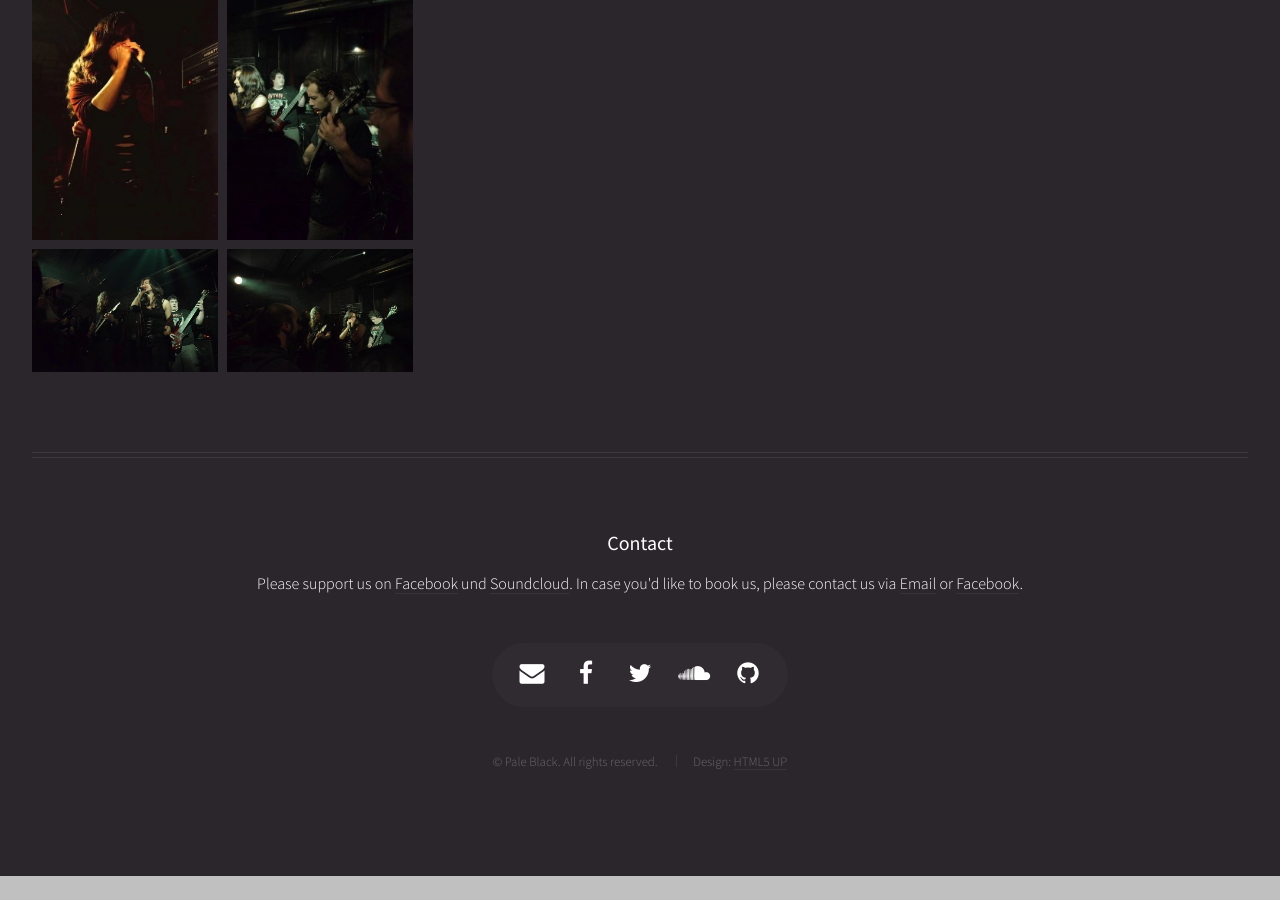
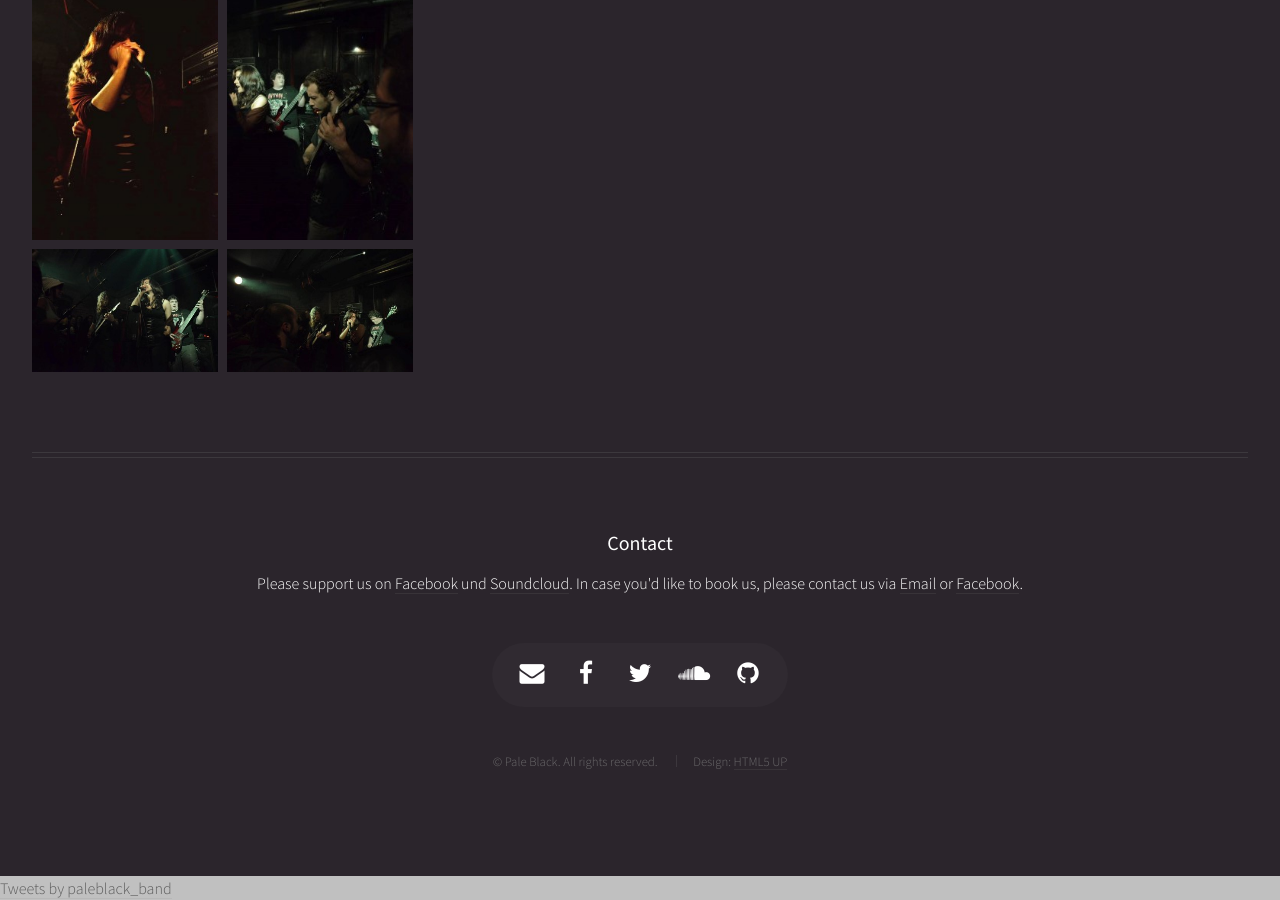
Before and after one commit to PaleBlack/paleblack.github.io, a Jekyll site: the page built from index_en.html, in a window 1280 px wide and 900 px high, scrolled down 6829 px. Built offline with Jekyll 4.4.1, drawn with Linux system fonts in a browser that asks for light colours; comment, search, counter and statistics services are not loaded; before the commit the page ends 7705 px from its top, so only the background shows below that.

Commit message:
Fixed broken twitter integration

```diff
--- a/index_en.html
+++ b/index_en.html
@@ -273,6 +273,7 @@
     </div>
 
 </div>
+<a style="visible: none" class="twitter-timeline" href="https://twitter.com/paleblack_band">Tweets by paleblack_band</a> <script async src="//platform.twitter.com/widgets.js" charset="utf-8"></script>
 <script type="application/javascript">
     settings.locale = 'en';
 </script>
```
